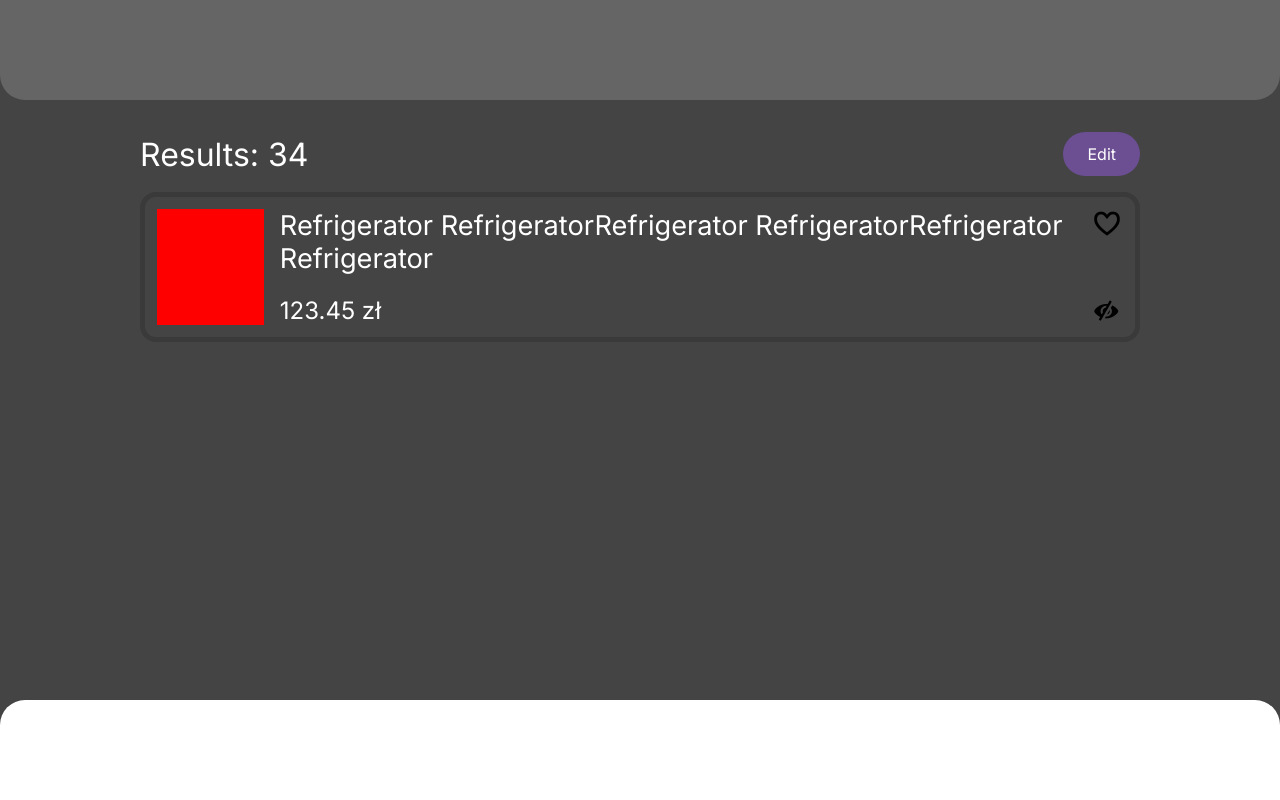
After one commit to francus11/bidding_offer_filter, a PHP site: template src/views/results.php in a window 1280 px wide. The commit adds this page. Run offline with PHP 8.4, Linux system fonts and the light colour scheme; the template is opened without the code that fills it, so the values that code supplies are empty.

Commit message:
created search results page

```diff
--- /dev/null
+++ b/public/css/results.css
@@ -0,0 +1,71 @@
+#results-header {
+    display: flex;
+    flex-direction: row;
+    align-items: center;
+    justify-content: space-between;
+    margin-bottom: 1rem;
+}
+
+#result-counter {
+    color: white;
+    font-size: 2rem;
+}
+
+#content {
+    flex-direction: column;
+    align-items: stretch;
+    justify-content: start;
+    width: 1000px;
+}
+
+.result-item {
+    box-sizing: border-box;
+    border-style: solid;
+    border-width: 5px;
+    border-color: #3a3a3a;
+    border-radius: 1rem;
+    width: 100%;
+    height: 150px;
+    margin-bottom: 1rem;
+    padding: 0.75rem;
+    display: flex;
+    flex-direction: row;
+    justify-content: stretch;
+}
+
+.result-item:last-child {
+    margin-bottom: 0;
+}
+
+.result-item-photo {
+    background-color: red;
+    width: 116px;
+    height: 116px;
+}
+
+.result-item-buttons {
+    display: flex;
+    flex-direction: column;
+    justify-content: space-between;
+}
+.result-item-buttons i {
+    font-size: 1.5rem;
+}
+
+.result-item-texts {
+    flex: 1 2 auto;
+    color: white;
+    display: flex;
+    flex-direction: column;
+    justify-content: space-between;
+    margin: 0 1rem;
+}
+
+.result-item-title {
+    font-size: 1.7rem;
+    word-wrap: break-word;
+}
+
+.result-item-price {
+    font-size: 1.5rem;
+}
--- a/public/css/style.css
+++ b/public/css/style.css
@@ -1,3 +1,7 @@
+:root {
+    --main-color: #6C4E93;
+}
+
 body{
     margin: 0;
     background-color: #444444;
@@ -5,13 +9,20 @@ body{
     position: relative;
     display: flex;
     flex-direction: column;
-    justify-content: space-between;
     font-family: 'Inter', sans-serif;
+    align-items: center;
 }
 
 header, footer {
     width: 100%;
     height: 100px;
+}
+
+#content{
+    display: flex;
+    justify-content: center;
+    flex: 1 0 auto;
+    align-items: center;
 }
 
 header{
@@ -25,3 +36,12 @@ footer {
     border-radius: 25px 25px 0 0;
     background-color: white;
 }
+
+.common-button {
+    padding: 0.75rem 1.5rem;
+    background-color: var(--main-color);
+    display: flex;
+    justify-content: center;
+    color: white;
+    border-radius: 2rem;
+}
--- /dev/null
+++ b/src/views/results.php
@@ -0,0 +1,35 @@
+<!DOCTYPE html>
+<html lang="en">
+<head>
+    <meta charset="UTF-8">
+    <meta name="viewport" content="width=device-width, initial-scale=1.0">
+    <link rel="stylesheet" type="text/css" href="/public/css/style.css">
+    <link rel="stylesheet" type="text/css" href="/public/css/results.css">
+    <link rel="stylesheet" type="text/css" href="/public/fontello/css/fontello.css">
+    <link rel="preconnect" href="https://fonts.googleapis.com">
+    <link rel="preconnect" href="https://fonts.gstatic.com" crossorigin>
+    <link href="https://fonts.googleapis.com/css2?family=Inter&display=swap" rel="stylesheet">
+    <title>Results</title>
+</head>
+<body>
+    <header></header>
+    <div id="content">
+        <div id="results-header">
+            <div id="result-counter">Results: 34</div>
+            <div class="common-button">Edit</div>
+        </div>
+        <div class="result-item">
+            <div class="result-item-photo"></div>
+            <div class="result-item-texts">
+                <div class="result-item-title">Refrigerator RefrigeratorRefrigerator RefrigeratorRefrigerator Refrigerator </div>
+                <div class="result-item-price">123.45 zł</div>
+            </div>
+            <div class="result-item-buttons">
+                <i class="icon-heart-empty"></i>
+                <i class="icon-eye-off"></i>
+            </div>
+        </div>
+    </div>
+    <footer></footer>
+</body>
+</html>
```
